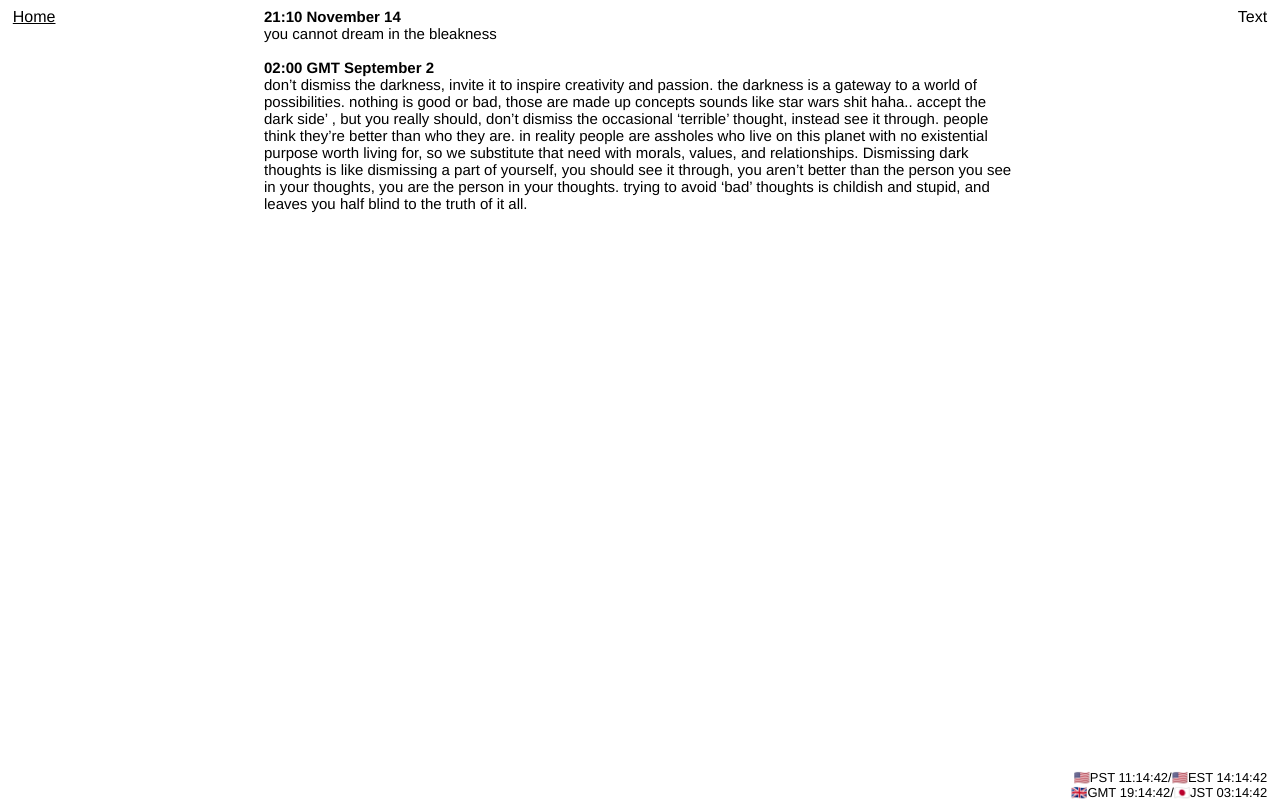
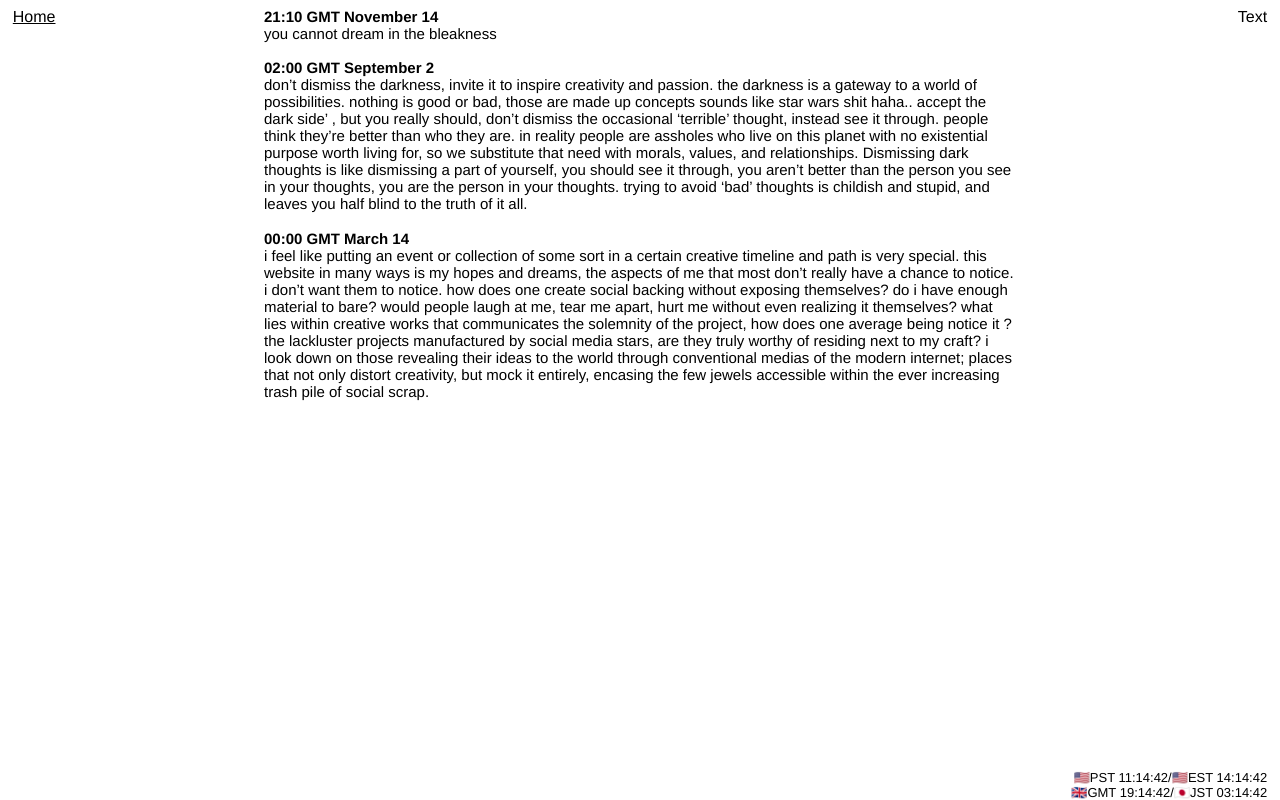
Before and after one commit to oobrucero/milesbsite, a plain HTML site: page html/text.html in a window 1280 px wide. Drawn offline with Linux system fonts and the light colour scheme.

Commit message:
new text

```diff
--- a/html/text.html
+++ b/html/text.html
@@ -25,7 +25,7 @@
   </div>
   <div class = "mid">
     <div class="txtpost">
-    <p><b>21:10 November 14</b></p>
+    <p><b>21:10 GMT November 14</b></p>
     <p>you cannot dream in the bleakness</p>
     <br>
     </div>
@@ -35,6 +35,15 @@
     </p>
     </div>
     <br>
+    <div class = "txtpost">
+      <p><b>00:00 GMT March 14</b></p>
+      <p>
+        i feel like putting an event or collection of some sort in a certain creative timeline and path is very special. this website in many ways is my hopes and dreams, the aspects of me that most don’t really have a chance to notice.
+    i don’t want them to notice.
+    how does one create social backing without exposing themselves? do i have enough material to bare? would people laugh at me, tear me apart, hurt me without even realizing it themselves? what lies within creative works that communicates the solemnity of the project, how does one average being notice it ? the lackluster projects manufactured by social media stars, are they truly worthy of residing next to my craft?
+    i look down on those revealing their ideas to the world through conventional medias of the modern internet; places that not only distort creativity, but mock it entirely, encasing the few jewels accessible within the ever increasing trash pile of social scrap.
+      </p>
+    </div>
     <br>
   </div>
 </body>
```
